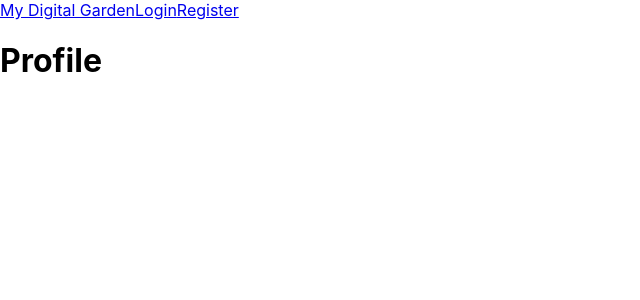
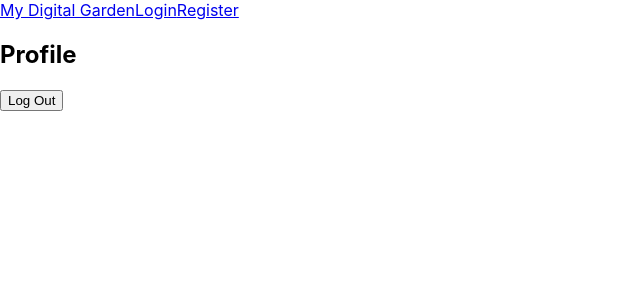
Before and after one commit to jpecheverryp/my-digital-garden, a React (Create React App) app in the folder client/: page /profile in a window 1280 px wide. Shown: the top 300 px of the page, without its empty margins (0-640 px from the left). Built offline with nearby package versions, Linux system fonts and the light colour scheme.

Commit message:
add logout button

```diff
--- a/client/src/App.tsx
+++ b/client/src/App.tsx
@@ -14,6 +14,9 @@ function App() {
   const authenticate = () => {
     setData({ ...data, isAuthenticated: true });
   };
+  const logout = () => {
+    setData({ ...data, isAuthenticated: false });
+  };
   // let navigate = useNavigate();
   // async function redirectToLogin() {
   //   navigate('/login');
@@ -29,7 +32,15 @@ function App() {
               path='/'
               element={<Home isAuthenticated={data.isAuthenticated} />}
             />
-            <Route path='/profile' element={<Profile />} />
+            <Route
+              path='/profile'
+              element={
+                <Profile
+                  isAuthenticated={data.isAuthenticated}
+                  logout={logout}
+                />
+              }
+            />
             <Route
               path='/login'
               element={
--- a/client/src/screens/Profile.tsx
+++ b/client/src/screens/Profile.tsx
@@ -1,7 +1,26 @@
 import React from 'react';
+import { useNavigate } from 'react-router-dom';
 
-const Profile = () => {
-  return <h1>Profile</h1>;
+interface IState {
+  isAuthenticated: boolean;
+  logout: Function;
+}
+
+const Profile: React.FC<IState> = ({ isAuthenticated, logout }) => {
+  let navigate = useNavigate();
+  async function redirectToLogin() {
+    navigate('/');
+  }
+  const handleLogout = () => {
+    logout();
+    redirectToLogin();
+  };
+  return (
+    <div>
+      <h2>Profile</h2>
+      <button onClick={handleLogout}>Log Out</button>
+    </div>
+  );
 };
 
 export default Profile;
```
